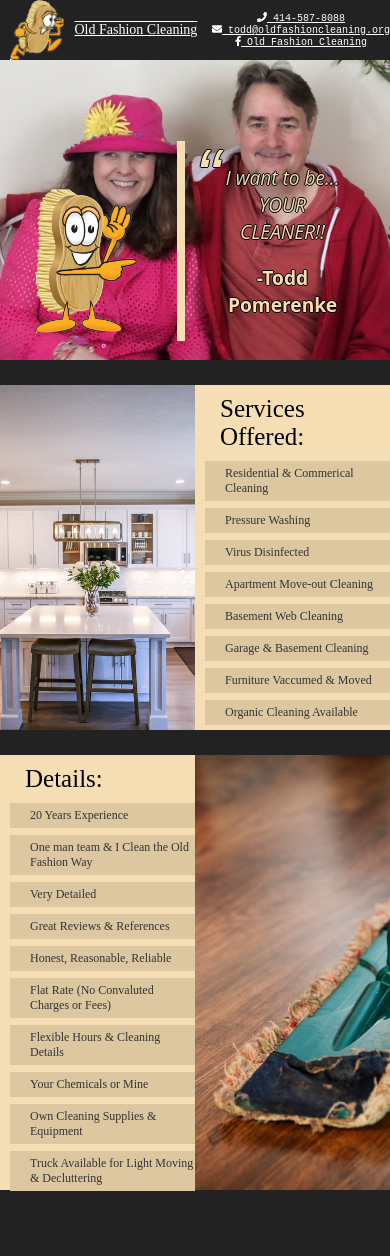
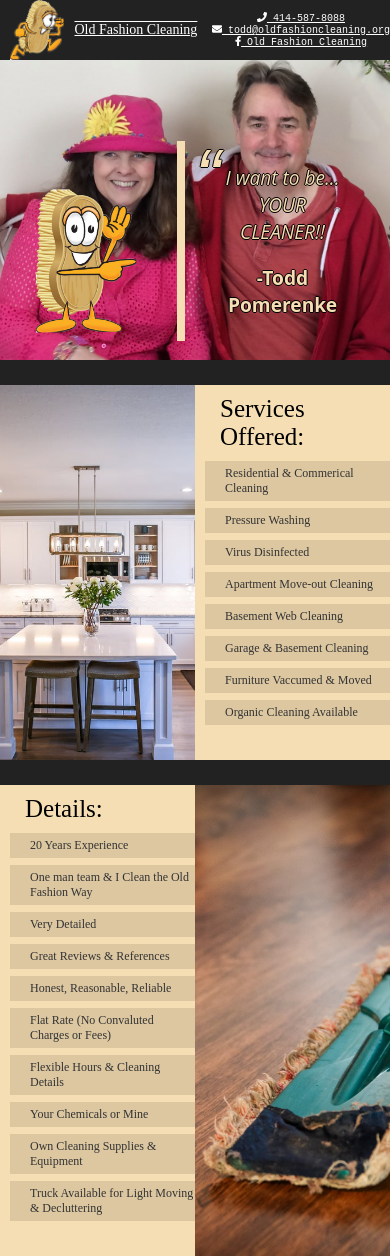
Before and after one commit to midnightmastermind/old_fashion_cleaning, a React (Create React App) app: page / in a window 390 px wide. Before the commit the page ends 1198 px from the top, so only its background shows below. Built offline with nearby package versions, Linux system fonts and the light colour scheme.

Commit message:
mobile fixes

```diff
--- a/src/App.css
+++ b/src/App.css
@@ -1,6 +1,7 @@
 .App {
   text-align: center;
   background-color: #222;
+  overflow-x: hidden;
 }
 
 .App-logo {
@@ -115,7 +116,7 @@
 }
 .services-offered {
     display: flex;
-    height: 345px;
+    height: auto;
 }
 .services-offered .services-image-container {
     width: 50%;
@@ -168,7 +169,7 @@
 
 .skills {
     display: flex;
-    height: 417px;
+    height: auto;;
 }
 .skills .skills-image-container {
     width: 50%;
@@ -186,6 +187,7 @@
        on the container's size */
     background-size: cover;
     height: 100%;
+    background-position-x: 0px;
 }
 
 .skills .skills-description {
@@ -218,15 +220,7 @@
     padding: 5px 0 5px 20px;
     text-decoration: none;
 }
-
-@media only screen and (max-width: 700px) {
-    .contact {
-        margin-left: 10px;
-    }
-    .App-image {
-        height: 500px;
-        background-attachment: inherit;
-    }
+@media only screen and (max-width: 1050px) {
     .services-offered p {
         margin: 10px;
     }
@@ -256,6 +250,20 @@
         font-size: 12px;
         margin-right: 10px;
     }
+
+    .skills .skills-image {
+        background-position-x: right;
+    }
+}
+@media only screen and (max-width: 700px) {
+    .contact {
+        margin-left: 10px;
+    }
+    .App-image {
+        height: 500px;
+        background-attachment: inherit;
+    }
+
     blockquote{
         font-size: 1.4em;
         margin-inline-end: 10px;
@@ -264,6 +272,9 @@
     .quote-image {
         margin-left: 25px;
         width: 7em;
+    }
+    .skills .skills-image {
+        background-position-x: -220px;
     }
 }
 
@@ -294,7 +305,7 @@
 
     }
 
-    .skills {
-        height: 435px;
+    .skills .skills-image {
+        background-position-x: -260px;
     }
 }
```
